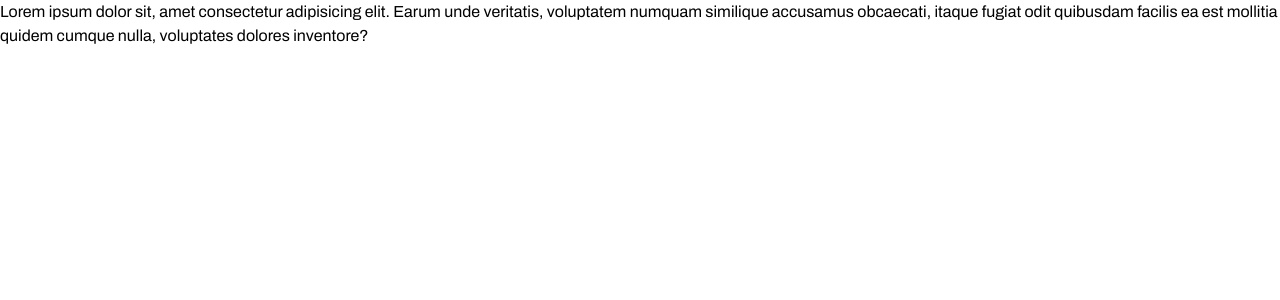
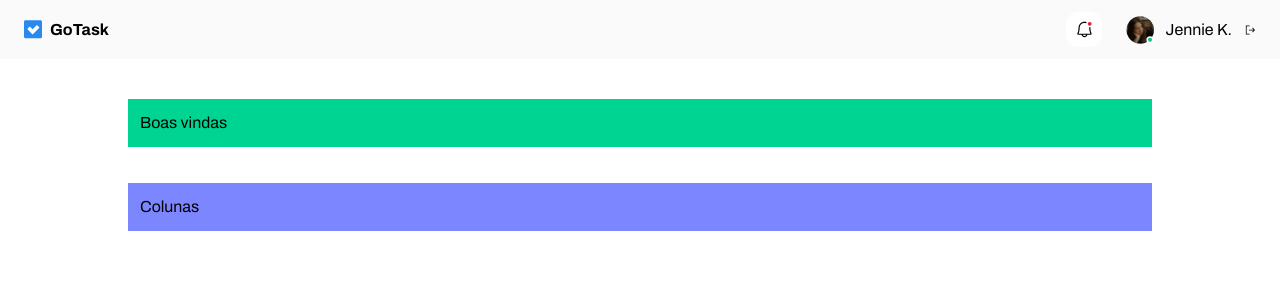
Before and after one commit to PedroSodreMalini/meus-projetos-angular, an Angular app in the folder 1-go-task/: page / in a window 1280 px wide. Shown: the top 300 px of the page. Built offline with nearby package versions, Linux system fonts and the light colour scheme.

Commit message:
feat: header

```diff
--- a/1-go-task/src/app/app.component.html
+++ b/1-go-task/src/app/app.component.html
@@ -1 +1,4 @@
-<p>Lorem ipsum dolor sit, amet consectetur adipisicing elit. Earum unde veritatis, voluptatem numquam similique accusamus obcaecati, itaque fugiat odit quibusdam facilis ea est mollitia quidem cumque nulla, voluptates dolores inventore?</p>
+<div>
+  <app-header />
+  <app-main-content />
+</div>
--- a/1-go-task/src/app/app.component.ts
+++ b/1-go-task/src/app/app.component.ts
@@ -1,8 +1,10 @@
 import { Component } from '@angular/core';
+import { HeaderComponent } from './components/header/header.component';
+import { MainContentComponent } from "./components/main-content/main-content.component";
 
 @Component({
   selector: 'app-root',
-  imports: [],
+  imports: [HeaderComponent, MainContentComponent],
   templateUrl: './app.component.html',
   styleUrl: './app.component.css'
 })
--- a/1-go-task/src/app/components/header/header.component.html
+++ b/1-go-task/src/app/components/header/header.component.html
@@ -1 +1,20 @@
-<p>header works!</p>
+<header class="bg-[#fafafa] w-full">
+    <section class="bg-[#fafafa] py-3 px-6 w-full flex max-w-7xl mx-auto">
+        <div class="flex items-center gap-2">
+            <img class="w-4.5" src="images/icon-logo.svg" />
+            <h1 class="font-bold">GoTask</h1>
+        </div>
+        <nav class="ml-auto flex gap-6">
+            <button class="bg-white rounded-xl p-2">
+                <img class="w-5" src="images/icon-notification.svg" alt="Notificação" />
+            </button>
+            <div class="flex items-center gap-3">
+                <img class="w-7" src="images/icon-user-avatar.svg" alt="Imagem do usuário" />
+                <span>Jennie K.</span>
+                <button class="w-3 h-3">
+                    <img class="w-3" src="images/icon-sign-out.svg" />
+                </button>
+            </div>
+        </nav>
+    </section>
+</header>
--- a/1-go-task/src/app/components/main-content/main-content.component.html
+++ b/1-go-task/src/app/components/main-content/main-content.component.html
@@ -1 +1,4 @@
-<p>main-content works!</p>
+<div class="max-w-5xl mx-auto py-10 px-6 lg:px-0 flex flex-col gap-9">
+    <div class="p-3 bg-emerald-400">Boas vindas</div>
+    <div class="p-3 bg-indigo-400">Colunas</div>
+</div>
--- a/1-go-task/src/index.html
+++ b/1-go-task/src/index.html
@@ -2,7 +2,7 @@
 <html lang="en">
 <head>
   <meta charset="utf-8">
-  <title>1GoTask</title>
+  <title>Go Task</title>
   <base href="/">
   <meta name="viewport" content="width=device-width, initial-scale=1">
   <link rel="icon" type="image/x-icon" href="favicon.ico">
```
